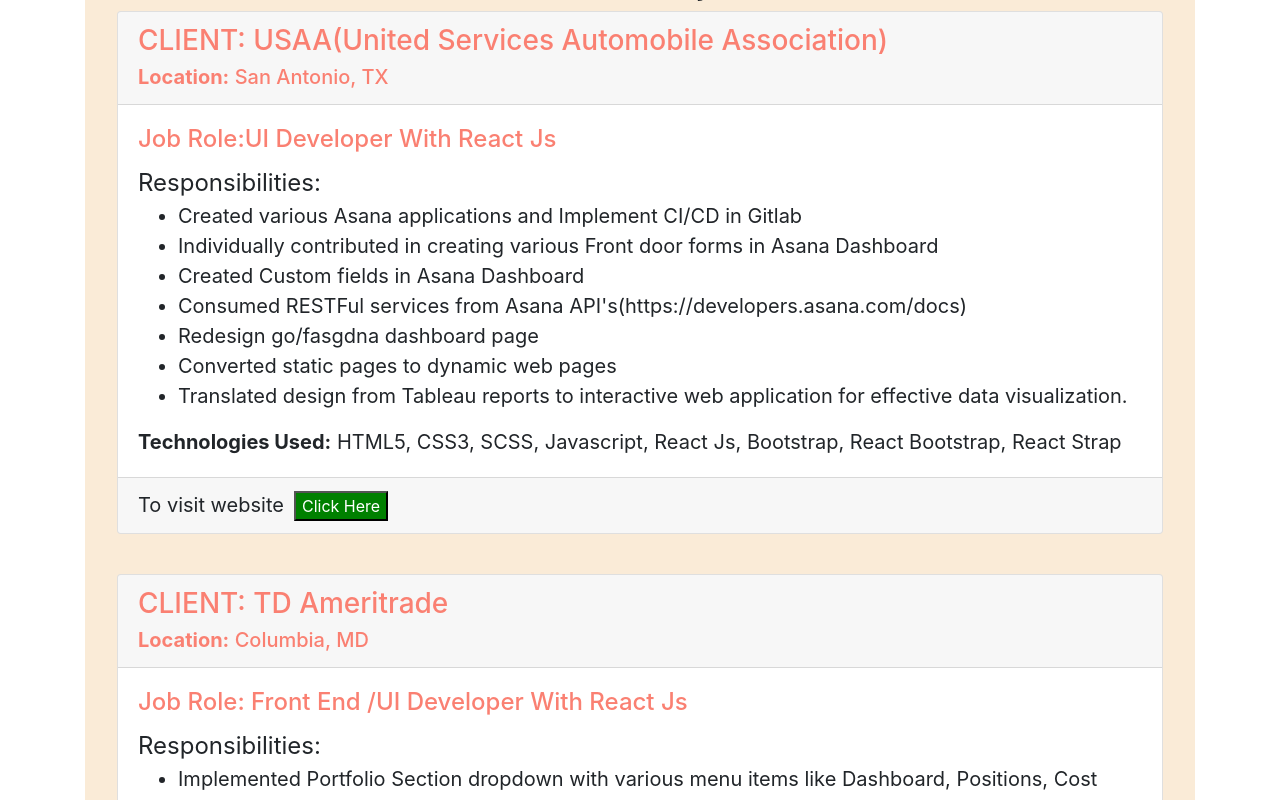
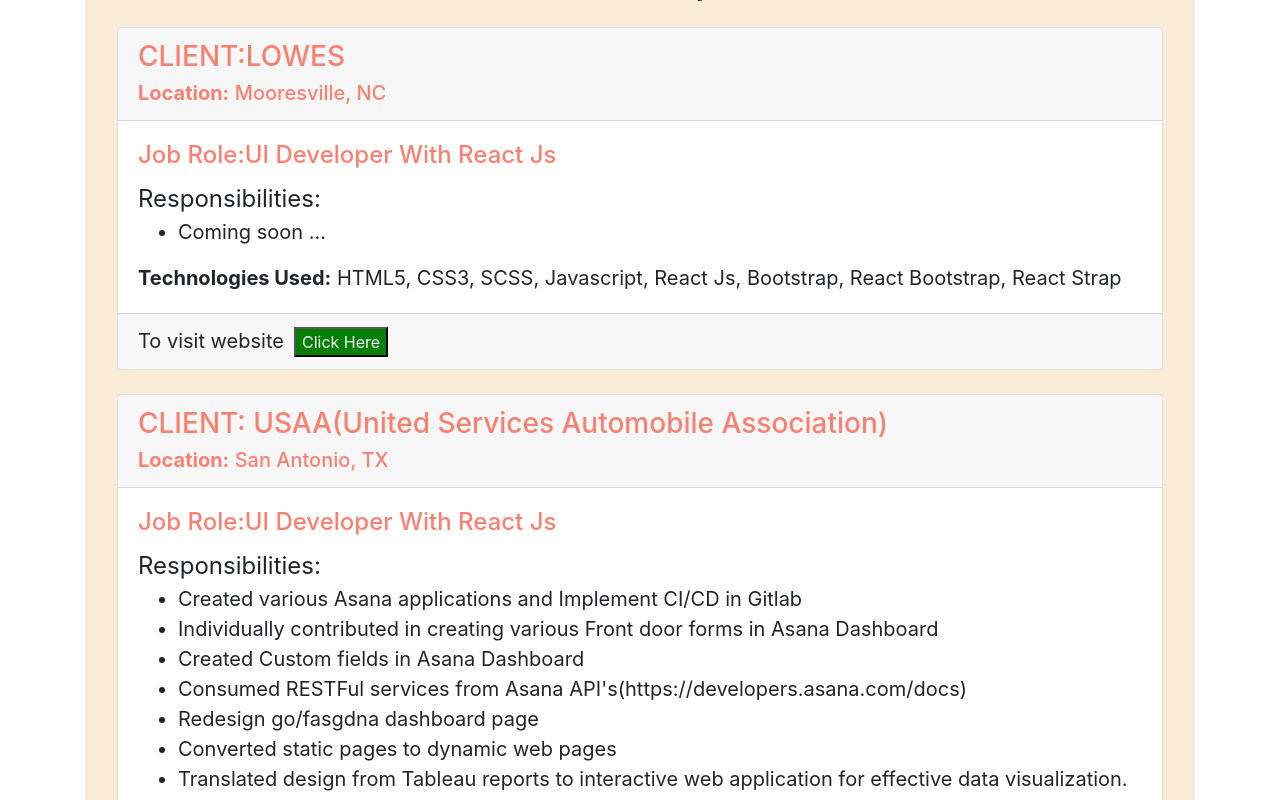
Before and after one commit to ramaraz/ramaraz.github.io, a React (Create React App) app: page / in a window 1280 px wide. Shown: the part 1160-1960 px from the top of the page. Built offline with nearby package versions, Linux system fonts and the light colour scheme.

Commit message:
Adds new project

```diff
--- a/src/Uitilities.scss
+++ b/src/Uitilities.scss
@@ -10,8 +10,9 @@
 }
 
 .mbn {
-  margin-bottom: 0px;
+  margin-bottom: 0rem;
 }
+
 .mbl {
-  margin-bottom: 2.5rem;
+  margin-bottom: 1.5rem;
 }
--- a/src/components/MyWork.jsx
+++ b/src/components/MyWork.jsx
@@ -7,7 +7,30 @@
     return (
             <div className="bg-color mtb plr">
                 <h1 className="text-center">Recent Projects</h1>
-                <Card className={'mbl'}>
+
+                <Card className={'mtb'}>
+                    <Card.Header as="h3" style={{color: 'salmon'}}>CLIENT:LOWES <br/>
+                        <span className="text"><b>Location:</b> Mooresville, NC</span><br/>
+                    </Card.Header>
+                    <Card.Body>
+                        <Card.Title as="h4" style={{color: 'salmon'}}>Job Role:UI Developer With React Js</Card.Title>
+                        <span className="span-text">Responsibilities: </span><br/>
+                        <Card.Text>
+                            <ul className='text'>
+                               <li>Coming soon ...</li>
+                            </ul>
+                        </Card.Text>
+                        <span className={"text"}><b>Technologies Used:</b> HTML5, CSS3, SCSS, Javascript, React Js, Bootstrap, React Bootstrap, React Strap</span>
+                    </Card.Body>
+                    <Card.Footer>
+                            <span className={'text'}> To visit website
+                                <a target ='_blank' rel="noopener noreferrer" href={"https://www.usaa.com/"}>
+                                    <button className={"button"}>Click Here</button>
+                                </a>
+                            </span>
+                    </Card.Footer>
+                </Card>
+                <Card className={"mbl"}>
                     <Card.Header as="h3" style={{color: 'salmon'}}>CLIENT: USAA(United Services Automobile Association) <br/>
                         <span className="text"><b>Location:</b> San Antonio, TX</span><br/>
                     </Card.Header>
@@ -35,8 +58,7 @@
                             </span>
                     </Card.Footer>
                 </Card>
-
-                <Card>
+                <Card className={"mbl"}>
                     <Card.Header as="h3" style={{color: 'salmon'}}>CLIENT: TD Ameritrade <br/>
                         <span className="text"><b>Location:</b> Columbia, MD</span><br/>
                     </Card.Header>
@@ -64,7 +86,6 @@
                         </span>
                     </Card.Footer>
                 </Card>
-
             </div>
             );
         }
```
